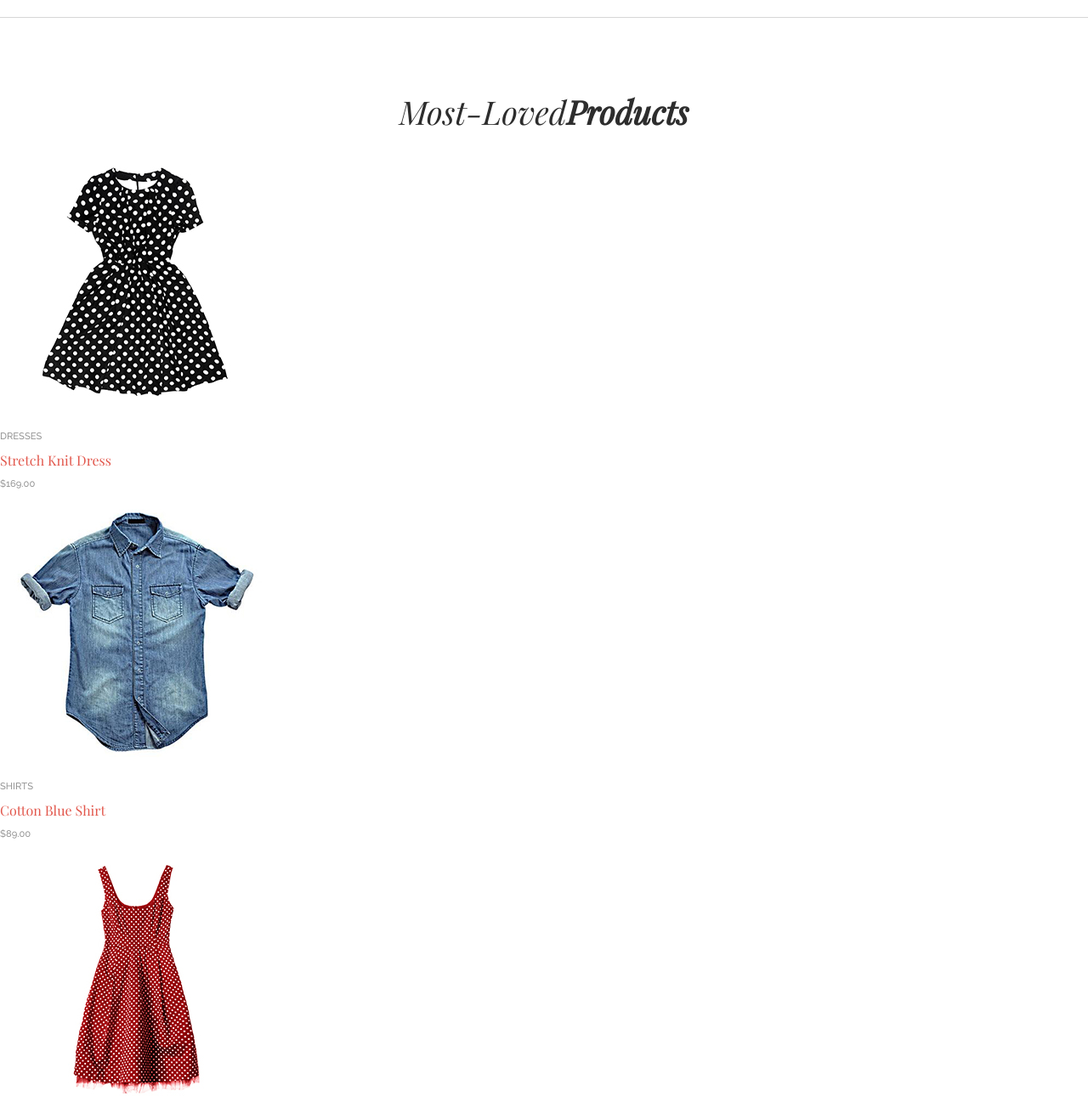
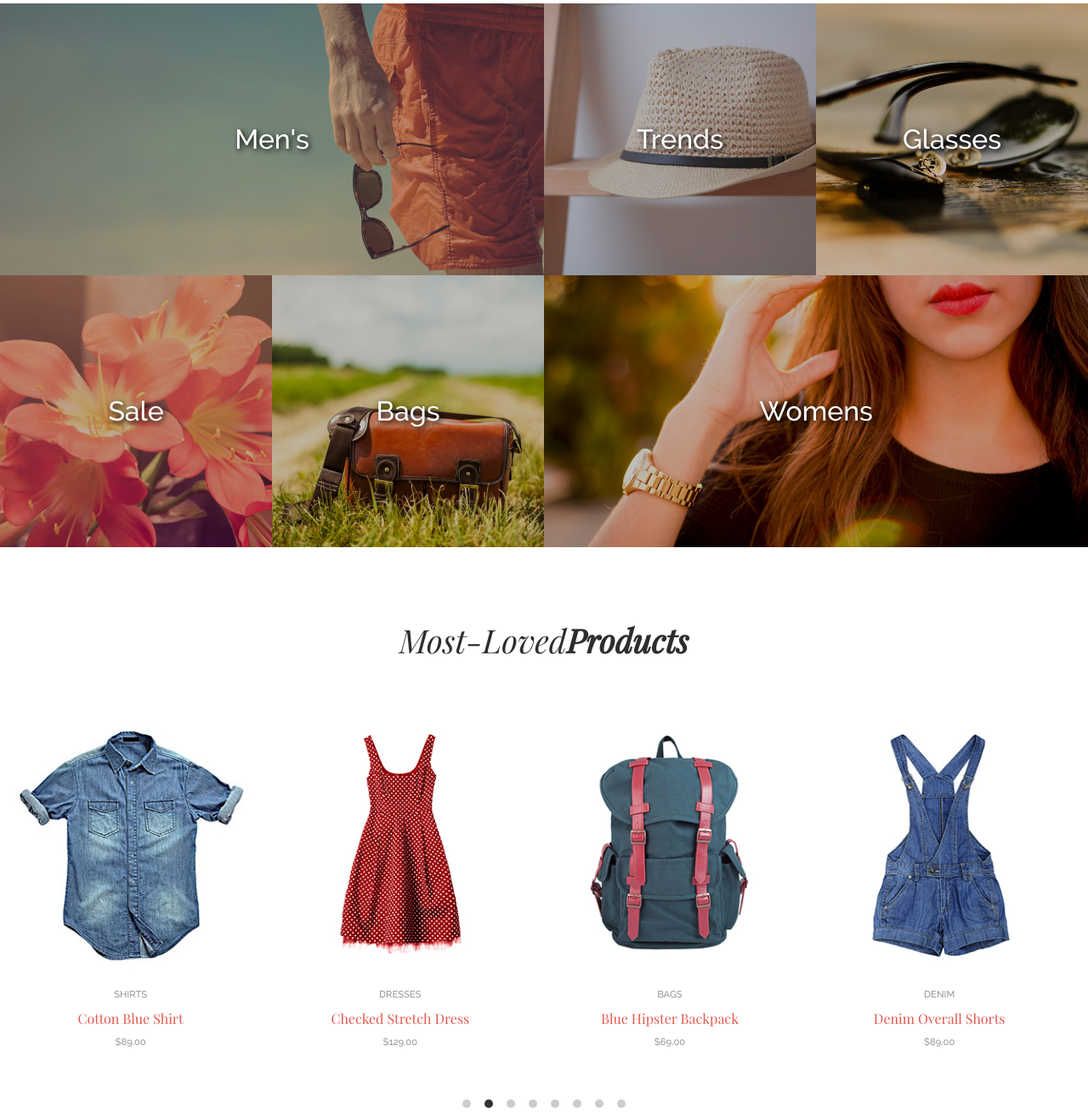
Before and after one commit to ssamuels0916/Project-Aloha, a plain HTML site: page index.html in a window 1280 px wide. Shown: the part 716-2033 px from the top of the page at 85% size. Drawn offline with nearby package versions, Linux system fonts and the light colour scheme.

Commit message:
Add files via upload

```diff
--- a/index.html
+++ b/index.html
@@ -1,11 +1,12 @@
 <!DOCTYPE html>
-<html>
 <html lang=en>
 	<head>
 	    <title>Djordje's Aloha Webpage</title>
 	    <meta charset=utf-8>
+	    <meta name="viewport" content="width=device-width">
 		<link rel="stylesheet" href="reset.css">
 		<link rel="stylesheet" href="style.css">
+		<link rel="stylesheet" href="https://unpkg.com/flickity@2.0/dist/flickity.css">
 		<link href="https://maxcdn.bootstrapcdn.com/font-awesome/4.6.3/css/font-awesome.min.css" rel="stylesheet" integrity="sha384-T8Gy5hrqNKT+hzMclPo118YTQO6cYprQmhrYwIiQ/3axmI1hQomh7Ud2hPOy8SP1" crossorigin="anonymous">
 	</head>
 
@@ -17,11 +18,16 @@
 
 	<header class="siteHeader">
 		<div class="logo">
-			<img src="assets/images/aloha-logo.svg">
+			<img src="assets/images/aloha-logo.svg" alt="Company Logo">
+		</div>
+		<div class="navBar">
+			<p><a href = "#about">About</a></p>
+			<p><a href = "#shop">Shop</a></p>
+			<p><a href = "#features">Features</a></p>
+			<p><a href = "#updates">Updates</a></p>
 		</div>
 		<div class="cart">
-			<img src="assets/images/cart-icon.svg">
-		</div>
+			<img src="assets/images/cart-icon.svg" alt="Shopping Cart Icon">
 		</div>
 	</header>
 
@@ -35,57 +41,105 @@
 	</section>
 
 <!--about*****************************************************-->
-	<section class="about">
-		<div class="aboutText container">
+		<section class="aboutText" id="about">
 			<h2 class="playFairItalic">
 			Hand-Crafted
 			<span class="heavy">Styles</span>
 			</h2>
 			<p class="aboutAloha">Aloha Apparel Co. sells only the finest ready-to-travel clothing. Browse our current selection of products or sign-up for updates below.</p>
-		</div>
 	</section>
-	<hr></hr>
+
+<!---Shop*************************************-->
+   <section class="shopCategories" id="shop">
+
+   	   <div class="mens">
+   	   <p>Men's</p>
+   	   </div>
+   	   <div class="trends">
+   	   <p>Trends</p>
+   	   </div>
+   	   <div class="glasses">
+   	   <p>Glasses</p>
+   	   </div>
+   	   <div class="sale">
+   	   <p>Sale</p>
+   	   </div>
+   	   <div class="bags">
+   	   <p>Bags</p>
+   	   </div>
+   	   <div class="womens">
+   	   <p>Womens</p>
+   	   </div>
+
+
+   </section>
 
 <!--mostLovedProducts*****************************************************-->
 
-	<section class="mostLovedProducts">
+
+	<section class="mostLovedProducts" id="features">
 		<div class="container">
 			<h2 class="playFairItalic">
 			Most-Loved
 			<span class="heavy">Products</span>
 			</h2>
-		<ul>
-			<li class="product">
-				<img src="assets/images/stretch-knit-dress.jpg">
-					<p class="itemAndPrice">DRESSES</p>
+		<ul class="productList main-carousel" data-flickity='{ "cellAlign": "left", "contain": true, "autoPlay":true, "prevNextButtons":false}'>
+			<li class="product carousel-cell">
+				<img src="assets/images/stretch-knit-dress.jpg" alt="Stretch Knit Dress">
+					<p class="itemAndPrice">Dresses</p>
 					<p class="itemName">Stretch Knit Dress</p>
 					<p class="itemAndPrice">$169.00</p>
 			</li>
-			<li class="product">
-				<img src="assets/images/cotton-blue-shirt.jpg">
-					<p class="itemAndPrice">SHIRTS<p>
+			<li class="product carousel-cell">
+				<img src="assets/images/cotton-blue-shirt.jpg" alt="Cotton Blue Shirt">
+					<p class="itemAndPrice">Shirts<p>
 					<p class="itemName">Cotton Blue Shirt</p>
 					<p class="itemAndPrice">$89.00</p>
 			</li>
-			<li class="product">
-				<img src="assets/images/checked-stretch-dress.jpg">
-					<p class="itemAndPrice">DRESSES<p>
+			<li class="product carousel-cell">
+				<img src="assets/images/checked-stretch-dress.jpg" alt="Checked Stretch Dress">
+					<p class="itemAndPrice">Dresses<p>
 					<p class="itemName">Checked Stretch Dress</p>
 					<p class="itemAndPrice">$129.00</p>
 			</li>
-			<li class="product">
-				<img src="assets/images/blue-hipster-backpack.jpg">
-					<p class="itemAndPrice">BAGS</p>
+			<li class="product carousel-cell">
+				<img src="assets/images/blue-hipster-backpack.jpg" alt="Blue Hipster Backpack">
+					<p class="itemAndPrice">Bags</p>
 					<p class="itemName">Blue Hipster Backpack</p>
 					<p class="itemAndPrice">$69.00</p>
+			</li>
+			<li class="product carousel-cell">
+				<img src="assets/images/demin-overall-shorts.jpg" alt="Denim Overall Shorts">
+					<p class="itemAndPrice">Denim</p>
+					<p class="itemName">Denim Overall Shorts</p>
+					<p class="itemAndPrice">$89.00</p>
+			</li>
+			<li class="product carousel-cell">
+				<img src="assets/images/pink-dotted-dress.jpg" alt="Pink Dotted Dress">
+					<p class="itemAndPrice">Dresses</p>
+					<p class="itemName">Pink Dotted Dress</p>
+					<p class="itemAndPrice">$99.00</p>
+			</li>
+			<li class="product carousel-cell">
+				<img src="assets/images/blue-silk-dress.jpg" alt="Blue Silk Dress">
+					<p class="itemAndPrice">Dresses</p>
+					<p class="itemName">Blue Silk Dress</p>
+					<p class="itemAndPrice">$119.00</p>
+			</li>
+			<li class="product carousel-cell">
+				<img src="assets/images/cotton-yellow-tshirt.jpg" alt="Cotton Yellow T-Shirt">
+					<p class="itemAndPrice">Shirts</p>
+					<p class="itemName">Cotton Yellow Tshirt</p>
+					<p class="itemAndPrice">$39.00</p>
 			</li>
 		</ul>
 		</div>
 	</section>
 
 <!--signUpSection*****************************************************-->
-	<section class="signUpSection">
-		<div class="newsLetter container">
+	<section class="signUpSection" id="updates">
+		<div>
+		  <div class ="context">
 			<h2 class="signUpForUpdates">Sign-up for
 			<span class="heavy">Updates</span>
 			</h2>
@@ -94,7 +148,8 @@
 			<input class="email" name="your_email" placeholder="Your Email" style="font-size:1rem">
 			<button class="subscribeButton">Subscribe</button>
 		</form>
-	    </div>
+		</div>
+	   </div>
 	</section>
 <!--siteFooter*****************************************************-->
 	<footer class="siteFooter">
@@ -117,30 +172,29 @@
 		 <ul class="netWorkList">
 		 	<li>
 		 		<i class="fa fa-facebook" aria-hidden="true"></i>
-		 		<span class="networkName"><a href="www.facebook.com">Facebook</a></span>
+		 		<span class="networkName"><a href="www.facebook.com"> Facebook</a></span>
 		 	</li>
 		 	<li>
 		 		<i class="fa fa-twitter" aria-hidden="true"></i>
-		 		<span class="networkName"><a href="www.twitter.com">Twitter</a></span>
+		 		<span class="networkName"><a href="www.twitter.com"> Twitter</a></span>
 		 	</li>
 		 	<li>
 		 		<i class="fa fa-instagram" aria-hidden="true"></i>
-		 		<span class="networkName"><a href="www.instagram.com">Instagram</a></span>
+		 		<span class="networkName"><a href="www.instagram.com"> Instagram</a></span>
 		 	</li>
 		 	<li>
 		 		<i class="fa fa-pinterest" aria-hidden="true"></i>
-		 		<span class="networkName"><a href="www.pinterest.com">Pintrest</a></span>
+		 		<span class="networkName"><a href="www.pinterest.com"> Pintrest</a></span>
 		 	</li>
 		 	<li>
 		 		<i class="fa fa-google-plus" aria-hidden="true"></i>
-		 		<span class="networkName"><a href="plus.google.com">Google+</a></span>
+		 		<span class="networkName"><a href="plus.google.com"> Google+</a></span>
 		 	</li>
 		 </ul>
-		</div>
 	</footer>
-
-
-
 <!--endBody*****************************************************-->
+   <script src="js/jquery-3.1.1.js"></script>
+   <script src="js/script.js"></script>
+   <script src="https://unpkg.com/flickity@2.0/dist/flickity.pkgd.js"></script>
 	</body>
 </html>
```
